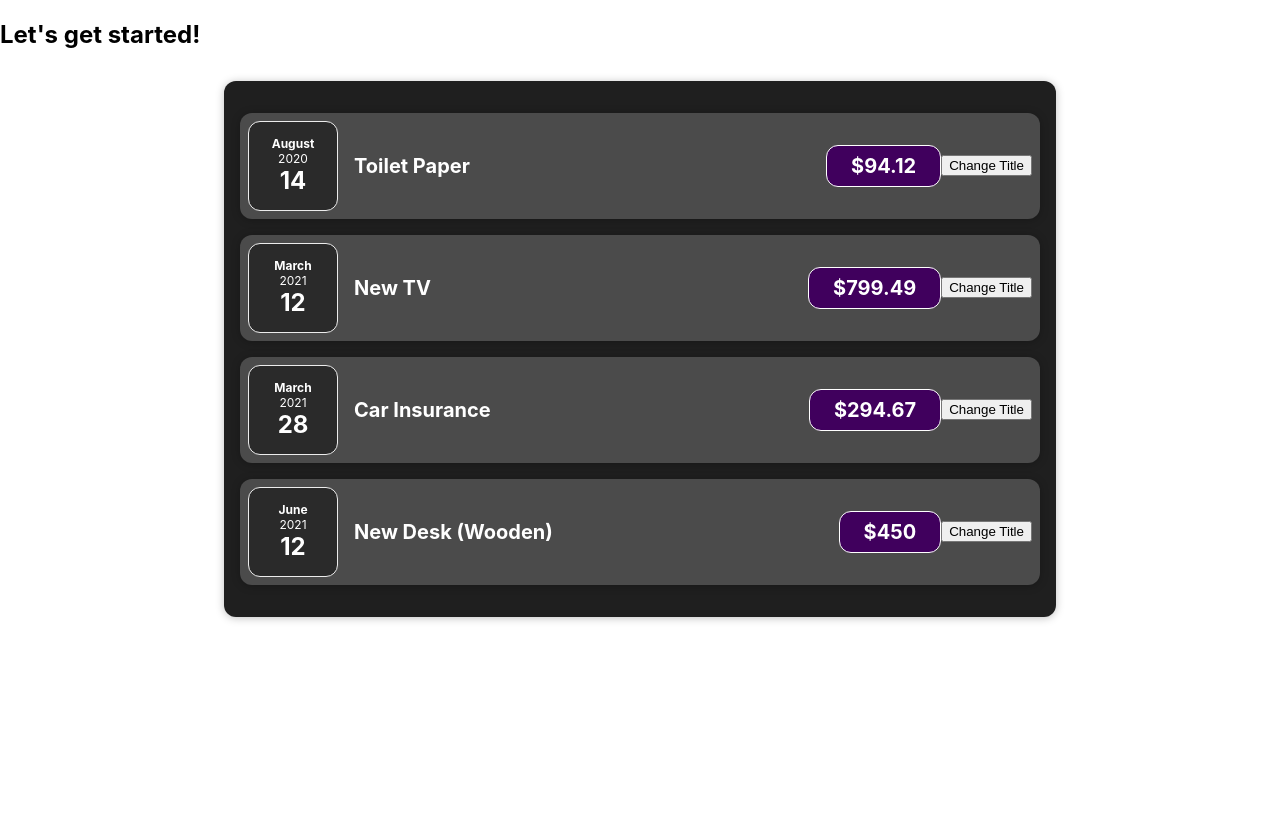
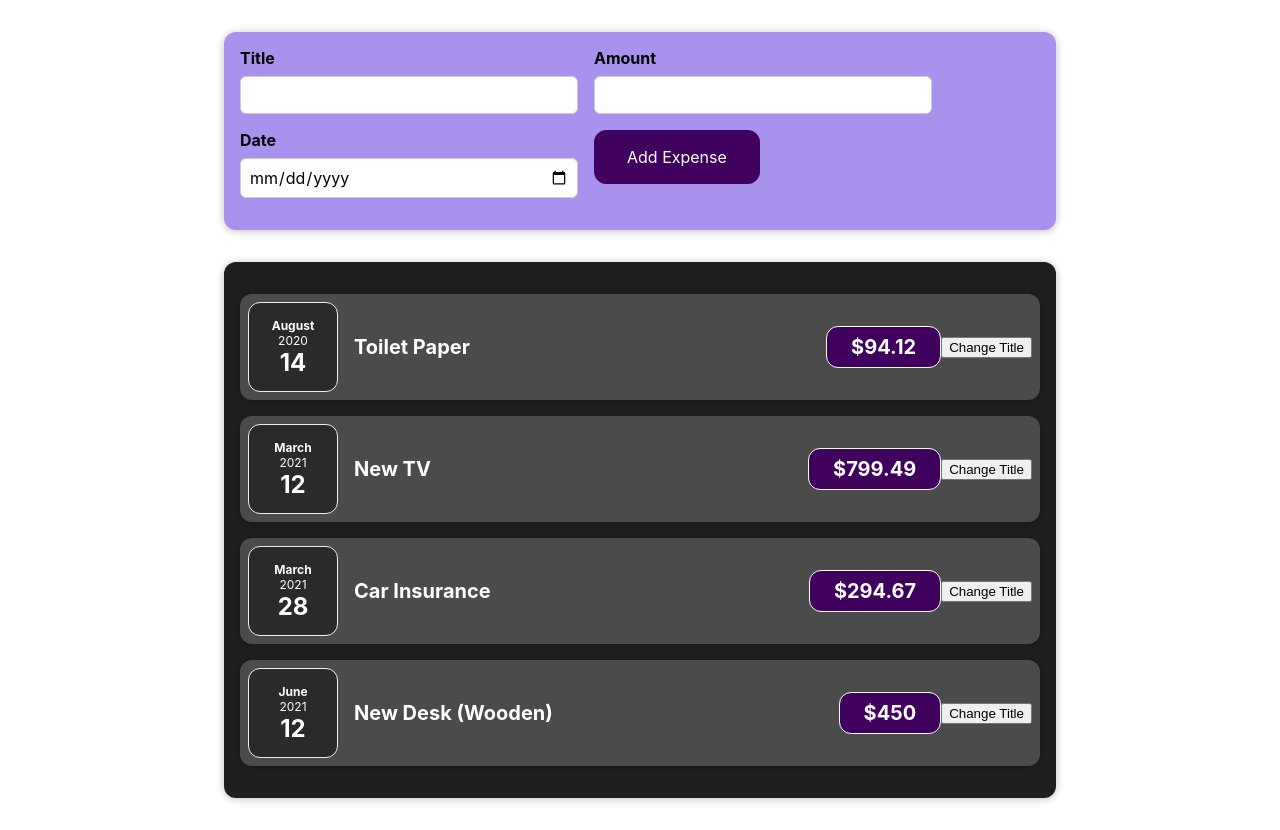
Before and after one commit to alex-avitia/react-practice-and-exercises, a React (Create React App) app: page / in a window 1280 px wide. Before the commit the page ends 800 px from the top, so only its background shows below. Built offline with nearby package versions, Linux system fonts and the light colour scheme.

Commit message:
adding new expense form to app.js

```diff
--- a/src/App.js
+++ b/src/App.js
@@ -1,6 +1,7 @@
 import React from 'react';
 
 import './App.css';
+import NewExpense from "./components/NewExpense/NewExpense";
 import Expenses from "./components/Expenses/Expenses";
 
 const App = () => {
@@ -26,18 +27,18 @@ const App = () => {
         },
     ];
 
-    return React.createElement('div', {},
-        React.createElement('h2', {}, "Let's get started!"),
-        React.createElement(Expenses, { items: expenses })
-    );
+    // return React.createElement('div', {},
+    //     React.createElement('h2', {}, "Let's get started!"),
+    //     React.createElement(Expenses, { items: expenses })
+    // );
 
-  // return (
-  //     <div>
-  //       <h2>Let's get started!</h2>
-  //     <Expenses items={expenses}/>
-  //     </div>
-  //
-  // );
+  return (
+      <div>
+        <NewExpense />
+      <Expenses items={expenses}/>
+      </div>
+
+  );
 }
 
 export default App;
```
